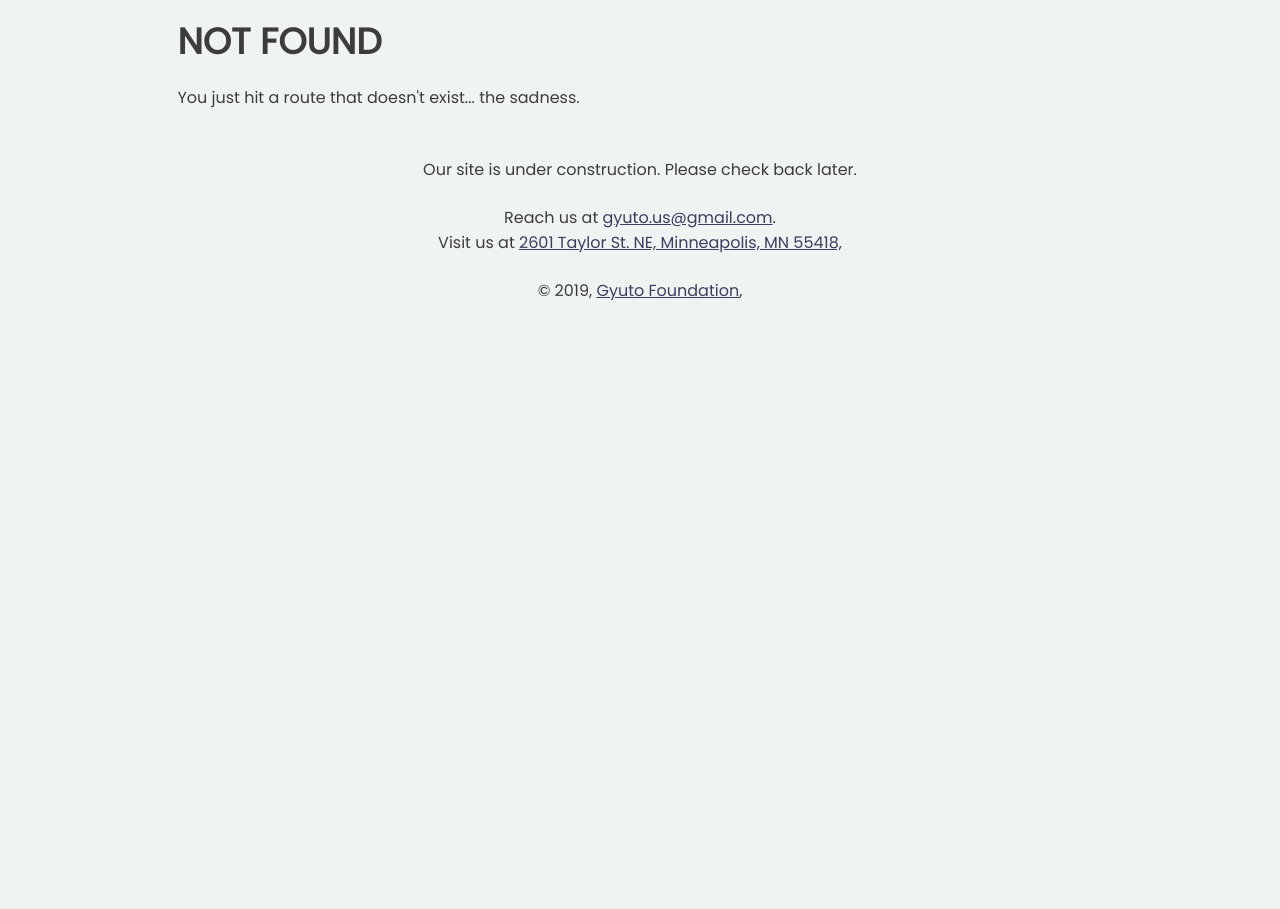
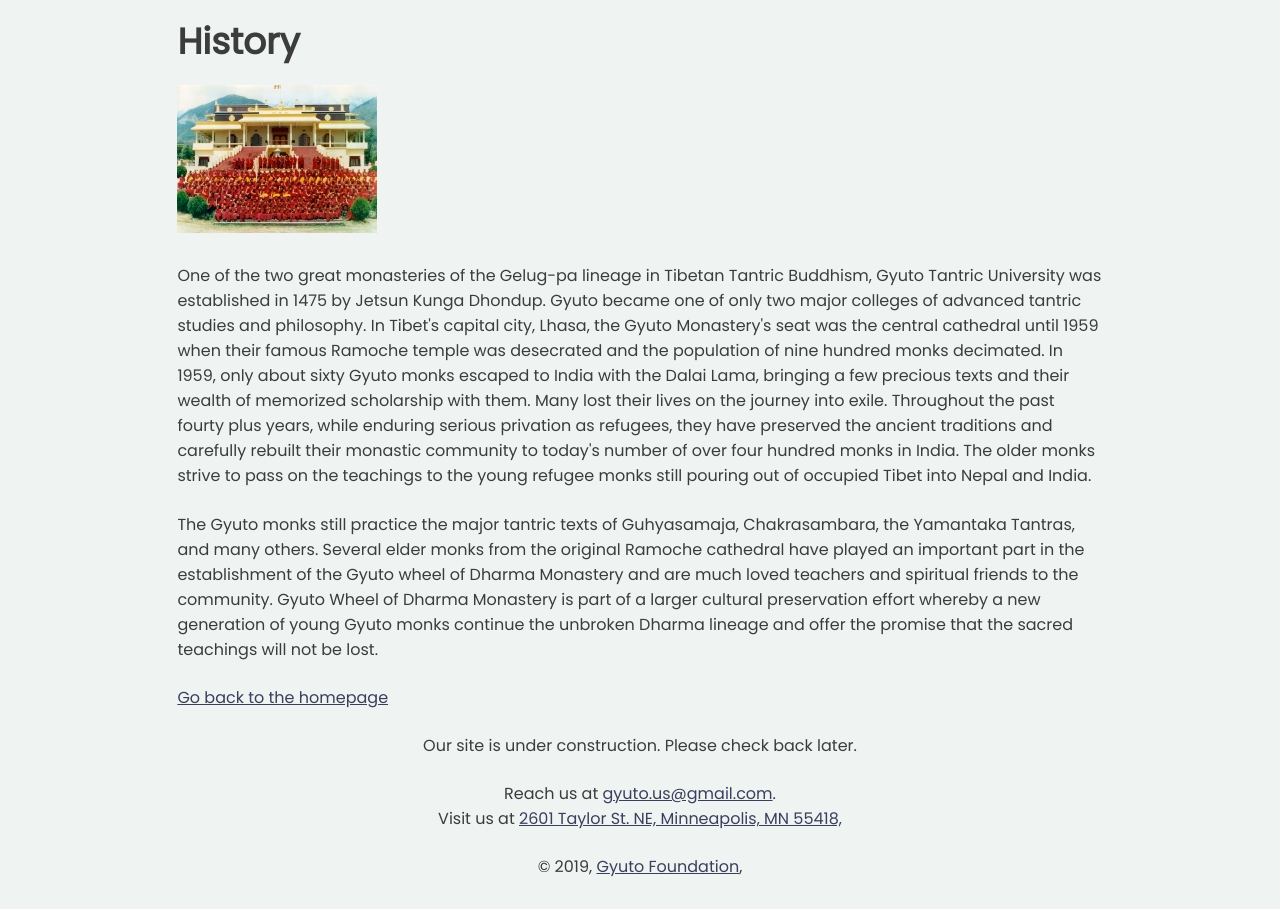
Before and after one commit to gyuto/client, a Gatsby site: page /history in a window 1280 px wide. Before the commit this address had no page. Shown: the part 173-1082 px from the top of the page. Before the commit the page ends 800 px from the top, so only its background shows below. Built offline with nearby package versions, Linux system fonts and the light colour scheme; Gatsby itself is replaced by a stand-in of ours.

Commit message:
Add history page

```diff
--- a/src/pages/about-gyuto.js
+++ b/src/pages/about-gyuto.js
@@ -5,7 +5,7 @@
 import SEO from "../components/seo"
 import center from "../images/center-interior.jpg"
 
-const SecondPage = () => (
+const About = () => (
   <Layout>
     <SEO title="Gyuto Wheel of Dharma Monastery | About" />
     <h1>About Gyuto</h1>
@@ -55,4 +55,4 @@
   </Layout>
 )
 
-export default SecondPage
+export default About
--- /dev/null
+++ b/src/pages/history.js
@@ -0,0 +1,44 @@
+import React from "react"
+import { Link } from "gatsby"
+
+import Layout from "../components/layout"
+import SEO from "../components/seo"
+import center from "../images/gyuto-india.jpg"
+
+const History = () => (
+  <Layout>
+    <SEO title="Gyuto Wheel of Dharma Monastery | History" />
+    <h1>History</h1>
+    <img src={center} alt={`Center interior`} />
+    <p>
+      One of the two great monasteries of the Gelug-pa lineage in Tibetan
+      Tantric Buddhism, Gyuto Tantric University was established in 1475 by
+      Jetsun Kunga Dhondup. Gyuto became one of only two major colleges of
+      advanced tantric studies and philosophy. In Tibet's capital city, Lhasa,
+      the Gyuto Monastery's seat was the central cathedral until 1959 when their
+      famous Ramoche temple was desecrated and the population of nine hundred
+      monks decimated. In 1959, only about sixty Gyuto monks escaped to India
+      with the Dalai Lama, bringing a few precious texts and their wealth of
+      memorized scholarship with them. Many lost their lives on the journey into
+      exile. Throughout the past fourty plus years, while enduring serious
+      privation as refugees, they have preserved the ancient traditions and
+      carefully rebuilt their monastic community to today's number of over four
+      hundred monks in India. The older monks strive to pass on the teachings to
+      the young refugee monks still pouring out of occupied Tibet into Nepal and
+      India.
+    </p>
+    <p>
+      The Gyuto monks still practice the major tantric texts of Guhyasamaja,
+      Chakrasambara, the Yamantaka Tantras, and many others. Several elder monks
+      from the original Ramoche cathedral have played an important part in the
+      establishment of the Gyuto wheel of Dharma Monastery and are much loved
+      teachers and spiritual friends to the community. Gyuto Wheel of Dharma
+      Monastery is part of a larger cultural preservation effort whereby a new
+      generation of young Gyuto monks continue the unbroken Dharma lineage and
+      offer the promise that the sacred teachings will not be lost.
+    </p>
+    <Link to="/">Go back to the homepage</Link>
+  </Layout>
+)
+
+export default History
```
Also changed, not shown: src/images/gyuto-india.jpg (added).
